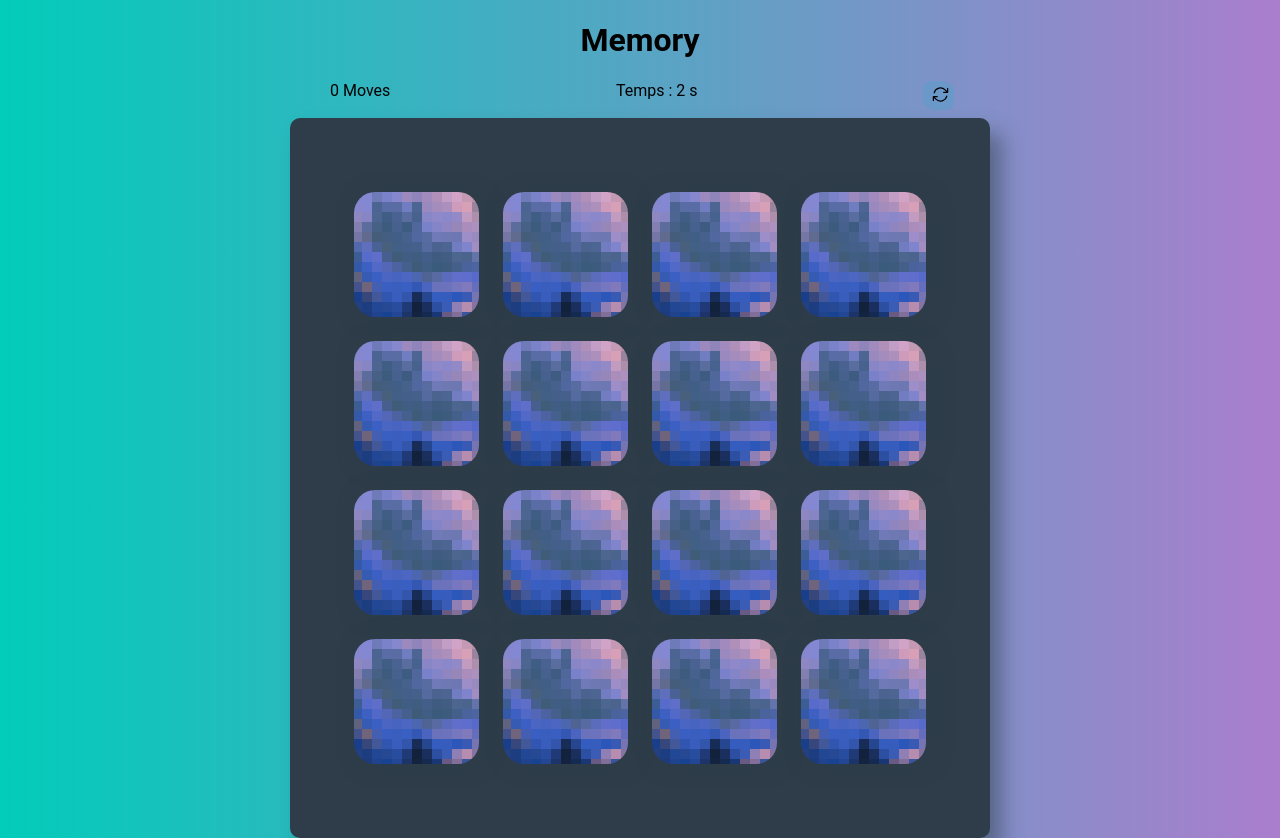
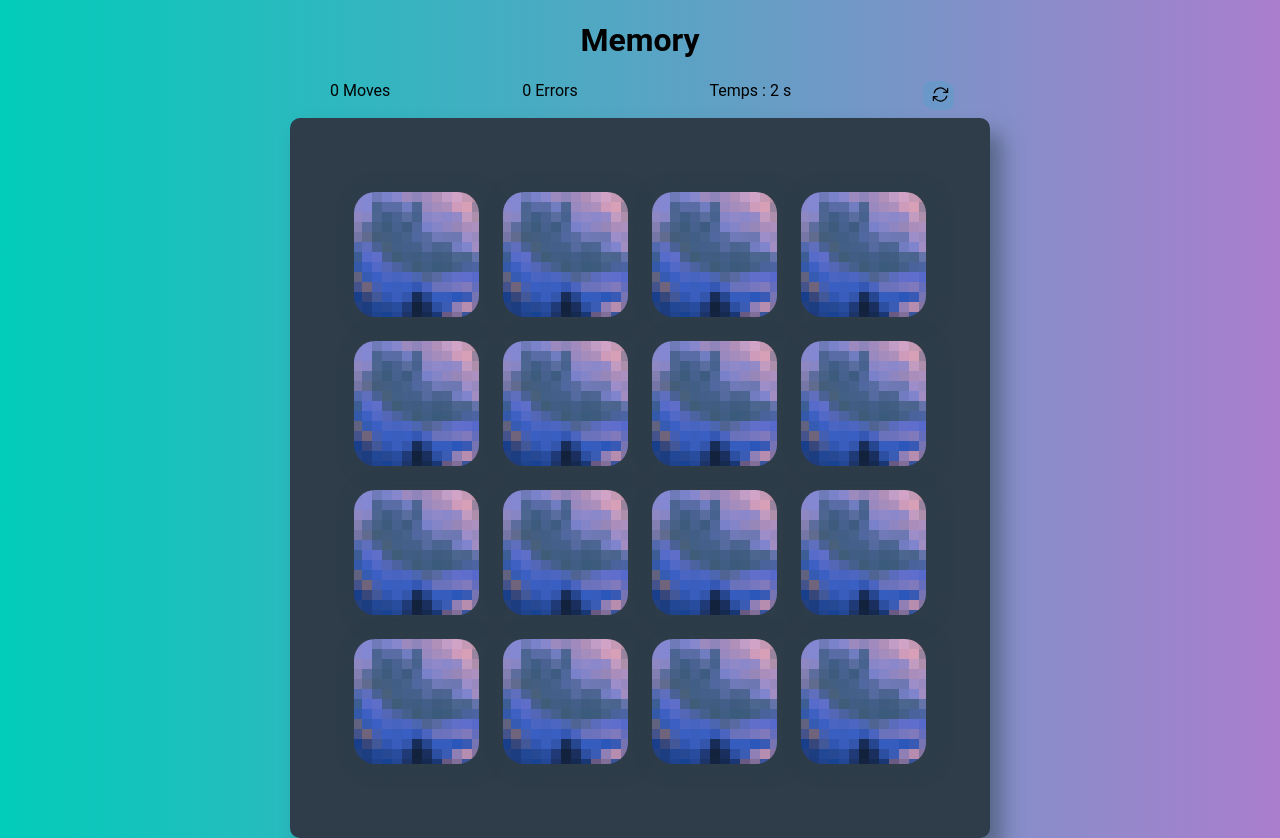
Before and after one commit to MemoryProject/MemoryGame, a React (Create React App) app: page / in a window 1280 px wide. Both pictures are taken after a click on the button "Commence le jeu". Built offline with nearby package versions, Linux system fonts and the light colour scheme.

Commit message:
#17 affichage du nombre d'erreur fait par le joueur

```diff
--- a/src/component/Game/Game.tsx
+++ b/src/component/Game/Game.tsx
@@ -18,6 +18,7 @@ const Game: React.FC = () => {
     const [seconds, setSeconds] = useState<number>(0);
     const [moves, setMoves] = useState<number>(0);
     const [cards, setCards] = useState<CardType[]>([]);
+    const [errors, setErrors] = useState<number>(0);
 
     useEffect(() => {
         let interval: NodeJS.Timeout;
@@ -105,6 +106,7 @@ const Game: React.FC = () => {
                     setFlippedCards([]);
                 }, 1000);
             } else {
+                setErrors(errors + 1)// Comptabilise une erreur lorsque deux cartes ne correspondent pas
                 setTimeout(() => {
                     setFlippedCards([]);
                 }, 1000);
@@ -139,10 +141,11 @@ const Game: React.FC = () => {
                                     <header>
                                         <h1>Memory</h1>
                                     </header>
-                                    <section className="score-panel">
-                                        <p><span id="moves">{moves}</span> Moves</p>
-                                        <div id="timer">Temps : {seconds} s</div>
-                                        <button className="restart-button" id="restartClick">
+                                    <section className="score-panel"> {/* Affiche le score */}
+                                        <p><span id="moves">{moves}</span> Moves</p> {/* Affiche le nombre de mouvements */}
+                                        <p><span id="errors">{errors}</span> Errors</p> {/* Affiche le nombre d'erreurs */}
+                                        <div id="timer">Temps : {seconds} s</div> {/* Affiche le temps écoulé */}
+                                        <button className="restart-button" id="restartClick"> {/* Bouton pour redémarrer le jeu */}
                                             <button className="restart-button" onClick={restartGame}>
                                                 <svg xmlns="http://www.w3.org/2000/svg" fill="none" viewBox="0 0 24 24"
                                                      strokeWidth={1.5} stroke="currentColor" className="w-6 h-6">
```
